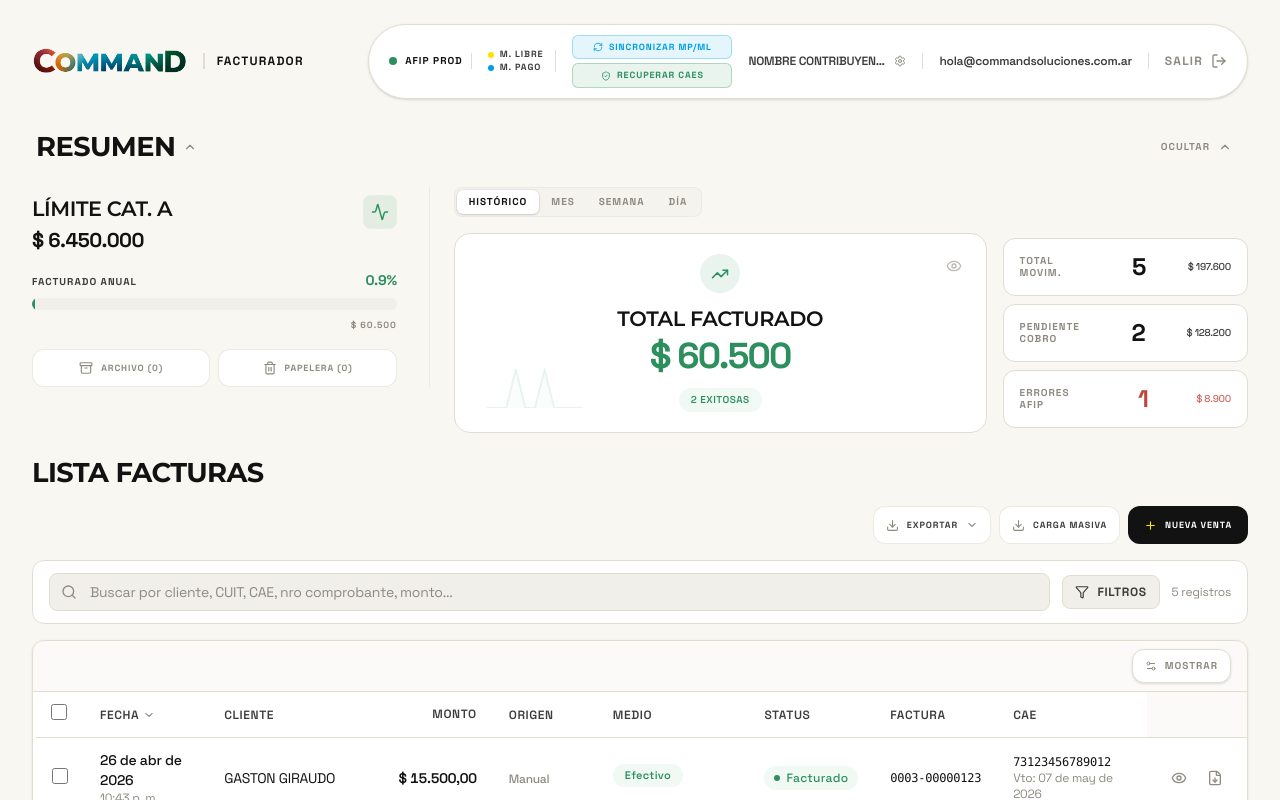
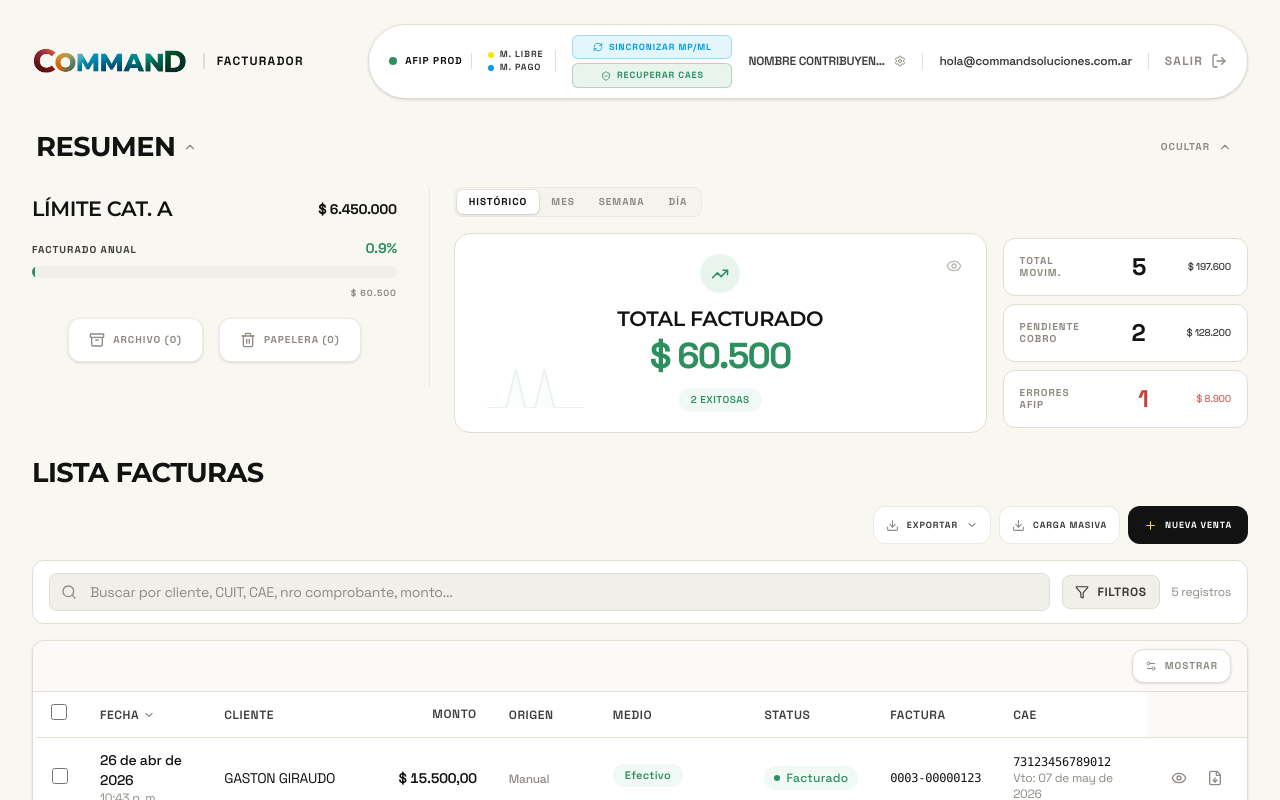
Before and after one commit to curiosidadparlante-jpg/demofacturador, a React (Vite) app: page / in a window 1280 px wide. Shown: the top 800 px of the page. Built offline with nearby package versions, Linux system fonts and the light colour scheme.

Commit message:
style: replace category limit icon with value, enlarge and center archive buttons

```diff
--- a/src/components/StatsCards.jsx
+++ b/src/components/StatsCards.jsx
@@ -97,17 +97,12 @@ export default function StatsCards({ ventas, onCardClick }) {
             <div className="flex-1 flex flex-col justify-center gap-4">
               {!isRI && (
                 <>
-                  <div className="flex items-start justify-between">
-                    <div>
-                      <h3 className="font-bold uppercase tracking-[0.1em] text-[10px] text-text-muted mb-1">
-                        Límite Cat. {category}
-                      </h3>
-                      <div className="font-black text-lg md:text-xl tracking-tight text-text-primary">
-                        {renderMoney(limit)}
-                      </div>
-                    </div>
-                    <div className={`p-2 rounded-lg bg-opacity-10 ${colorClass.split(' ')[1].replace('bg-', 'bg-')}/10`}>
-                      {percentage >= 90 ? <AlertTriangle size={18} className={colorClass.split(' ')[0]} /> : <Activity size={18} className={colorClass.split(' ')[0]} />}
+                  <div className="flex items-center justify-between">
+                    <h3 className="font-bold uppercase tracking-[0.1em] text-[10px] text-text-muted">
+                      Límite Cat. {category}
+                    </h3>
+                    <div className="font-black text-[12px] md:text-sm tracking-tight text-text-primary">
+                      {renderMoney(limit)}
                     </div>
                   </div>
 
@@ -138,23 +133,23 @@ export default function StatsCards({ ventas, onCardClick }) {
             </div>
 
             {/* Sector Botones (Archivo / Papelera) */}
-            <div className="flex items-center gap-2 mt-4 shrink-0">
+            <div className="flex-1 flex items-center justify-center gap-4">
               <button
                 onClick={() => onCardClick('Archivo', archivadasAll, 'all')}
-                className="flex-1 flex items-center justify-center h-[38px] px-3 bg-white border border-border/60 rounded-xl hover:bg-blue-subtle text-text-muted hover:text-blue hover:border-blue/30 transition-all cursor-pointer group whitespace-nowrap"
+                className="flex flex-col sm:flex-row items-center justify-center h-[44px] px-5 bg-white border border-border/60 rounded-xl hover:bg-blue-subtle text-text-muted hover:text-blue hover:border-blue/30 transition-all cursor-pointer group whitespace-nowrap shadow-sm"
                 title="Ver Archivo"
               >
-                <Archive size={14} />
-                <span className="ml-2 text-[9px] font-bold uppercase tracking-widest">Archivo ({archivadasAll.length})</span>
+                <Archive size={16} />
+                <span className="ml-0 sm:ml-2 mt-1 sm:mt-0 text-[10px] font-bold uppercase tracking-widest">Archivo ({archivadasAll.length})</span>
               </button>
 
               <button
                 onClick={() => onCardClick('LISTADO_PAPELERA', borradasAll, 'all')}
-                className="flex-1 flex items-center justify-center h-[38px] px-3 bg-white border border-border/60 rounded-xl hover:bg-red-subtle text-text-muted hover:text-red hover:border-red/30 transition-all cursor-pointer group whitespace-nowrap"
+                className="flex flex-col sm:flex-row items-center justify-center h-[44px] px-5 bg-white border border-border/60 rounded-xl hover:bg-red-subtle text-text-muted hover:text-red hover:border-red/30 transition-all cursor-pointer group whitespace-nowrap shadow-sm"
                 title="Ver Papelera"
               >
-                <Trash2 size={14} />
-                <span className="ml-2 text-[9px] font-bold uppercase tracking-widest">Papelera ({borradasAll.length})</span>
+                <Trash2 size={16} />
+                <span className="ml-0 sm:ml-2 mt-1 sm:mt-0 text-[10px] font-bold uppercase tracking-widest">Papelera ({borradasAll.length})</span>
               </button>
             </div>
           </div>
```
